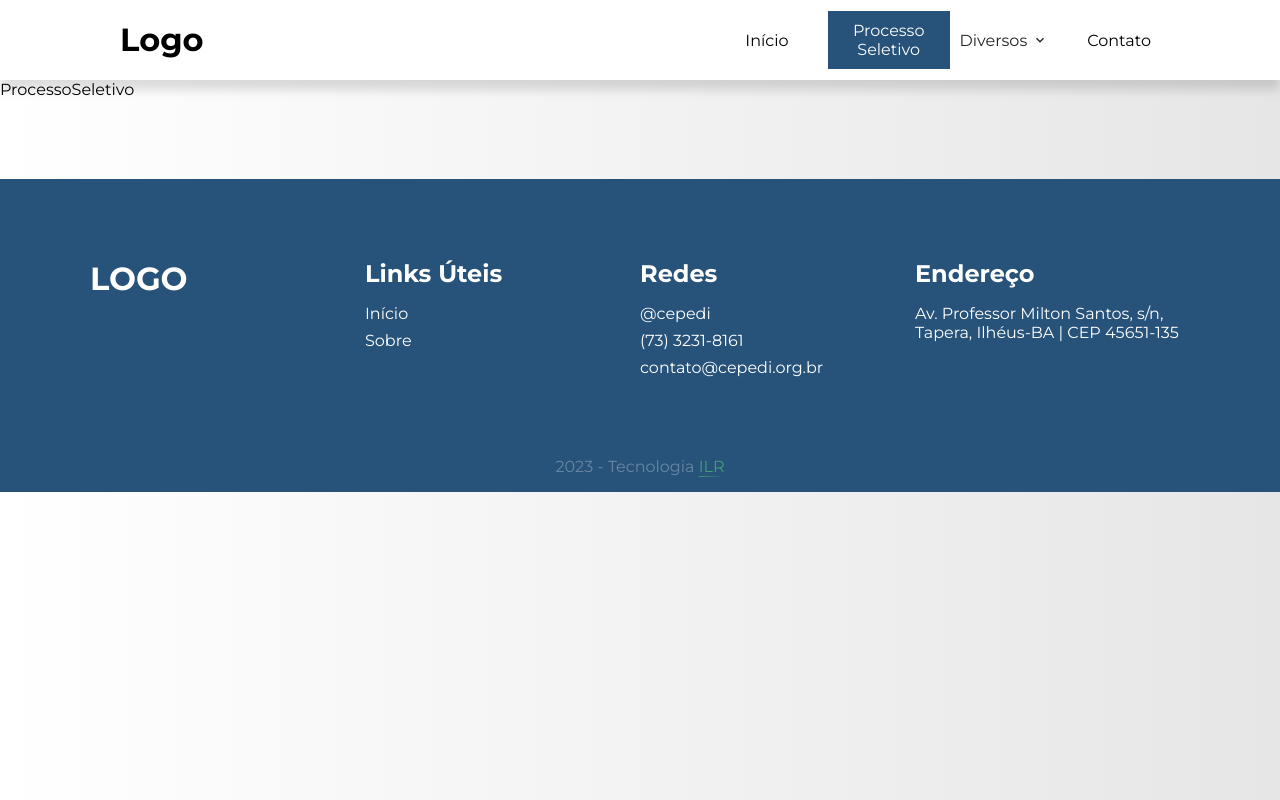
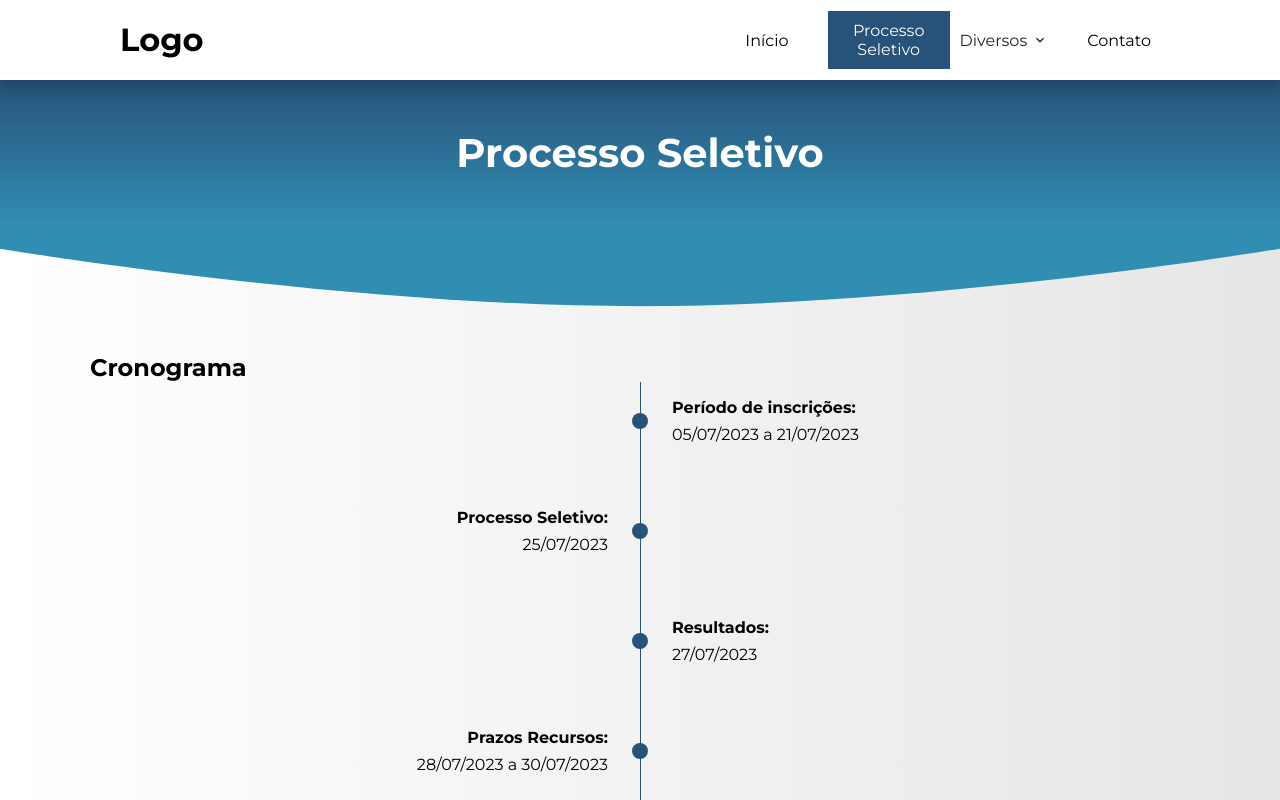
Before and after one commit to igorroc/residencia-next, a Next.js app: page /processo-seletivo in a window 1280 px wide. Shown: the top 800 px of the page. Built offline with nearby package versions, Linux system fonts and the light colour scheme.

Commit message:
fix: Cronograma

```diff
--- a/src/app/processo-seletivo/page.tsx
+++ b/src/app/processo-seletivo/page.tsx
@@ -1,5 +1,56 @@
 import React from "react"
 
+import styles from "./processo.module.css"
+import WaveSvg from "@/components/Svg/Wave"
+
 export default function ProcessoSeletivo() {
-	return <div>ProcessoSeletivo</div>
+	return (
+		<>
+			<section className={styles.hero}>
+				<div className={[styles.heroWrapper, "max-width"].join(" ")}>
+					<div className={styles.heroContent}>
+						<h1 className={styles.heroTitle}>Processo Seletivo</h1>
+					</div>
+				</div>
+
+				<WaveSvg className={styles.waveSvg} color="#318eb3" />
+			</section>
+
+			<section>
+				<div className={"max-width"}>
+					<h2 className={styles.title}>Cronograma</h2>
+					<div className={styles.cronograma}>
+						<div className={styles.cronogramaItem}>
+							<strong>Período de inscrições:</strong>
+							<p>05/07/2023 a 21/07/2023</p>
+						</div>
+						<div className={styles.cronogramaItem}>
+							<strong>Processo Seletivo:</strong>
+							<p>25/07/2023</p>
+						</div>
+						<div className={styles.cronogramaItem}>
+							<strong>Resultados:</strong>
+							<p>27/07/2023</p>
+						</div>
+						<div className={styles.cronogramaItem}>
+							<strong>Prazos Recursos:</strong>
+							<p>28/07/2023 a 30/07/2023</p>
+						</div>
+						<div className={styles.cronogramaItem}>
+							<strong>Resposta a Recursos:</strong>
+							<p>31/07/2023</p>
+						</div>
+						<div className={styles.cronogramaItem}>
+							<strong>Resultado Final:</strong>
+							<p>01/08/2023</p>
+						</div>
+						<div className={styles.cronogramaItem}>
+							<strong>Início das Aulas:</strong>
+							<p>07/08/2023</p>
+						</div>
+					</div>
+				</div>
+			</section>
+		</>
+	)
 }
--- /dev/null
+++ b/src/app/processo-seletivo/processo.module.css
@@ -0,0 +1,116 @@
+.hero {
+	position: relative;
+
+	color: #fff;
+	padding: 3rem;
+	background: linear-gradient(to bottom, #27527a, #318eb3);
+	margin-bottom: 10vw;
+}
+
+.heroWrapper {
+	display: flex;
+	justify-content: center;
+	align-items: center;
+	flex-direction: column;
+	gap: 2rem;
+}
+
+.heroContent {
+	width: 100%;
+	display: flex;
+	align-items: center;
+	justify-content: center;
+}
+
+.heroContent > * {
+	flex: 1;
+}
+
+.heroTitle {
+	display: flex;
+	align-items: center;
+	justify-content: center;
+	font-size: 2.5em;
+}
+
+.cronograma {
+	position: relative;
+	display: flex;
+	flex-direction: column;
+	align-items: center;
+	justify-content: center;
+	gap: 2rem;
+}
+
+.cronograma::after {
+	content: "";
+	position: absolute;
+	top: 0;
+	left: 50%;
+	width: 1px;
+	height: 100%;
+	background: var(--primary-color);
+}
+
+.cronogramaItem {
+	position: relative;
+	flex: 1;
+	width: 50%;
+	margin-left: auto;
+	padding: 1em 2em;
+	display: flex;
+	flex-direction: column;
+	align-items: flex-start;
+	justify-content: center;
+	gap: 0.5em;
+}
+
+.cronogramaItem:nth-child(even) {
+	margin-left: unset;
+	margin-right: auto;
+	align-items: flex-end;
+}
+
+.cronogramaItem::after {
+	content: "";
+	position: absolute;
+	top: 50%;
+	left: 0;
+	width: 1em;
+	height: 1em;
+	border-radius: 50%;
+	background: var(--primary-color);
+	transform: translate(-50%, -50%);
+}
+
+.cronogramaItem:nth-child(even)::after {
+	left: unset;
+	right: 0;
+	transform: translate(50%, -50%);
+}
+
+@media (max-width: 700px) {
+	.cronogramaItem:nth-child(even)::after {
+		left: 0;
+		right: unset;
+		transform: translate(-50%, -50%);
+	}
+
+	.cronogramaItem:nth-child(even) {
+		margin-left: 3em;
+		margin-right: auto;
+		align-items: flex-start;
+	}
+
+	.cronogramaItem {
+		margin-left: 3em;
+		margin-right: auto;
+		align-items: flex-start;
+		width: 100%;
+	}
+
+	.cronograma::after {
+		left: 0%;
+		margin-left: 3em;
+	}
+}
```
